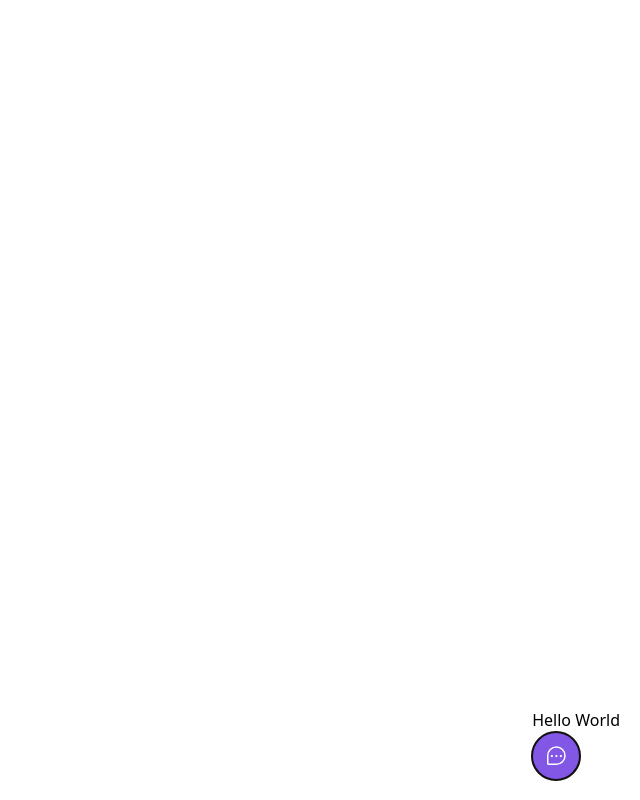
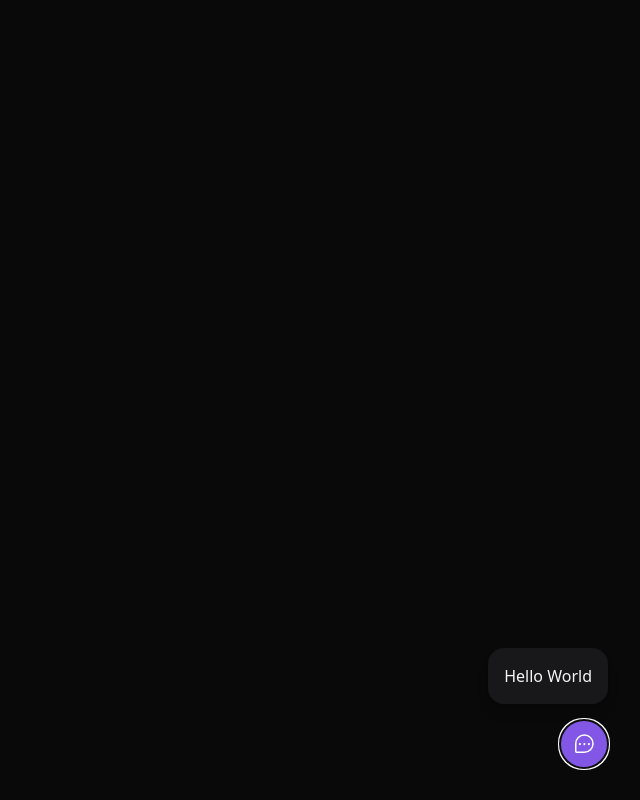
Before and after one commit to devrafamenegon/feedget-nlwreturn, a React (Vite) app: page / in a window 1280 px wide. Both pictures are taken after a click on the button "Feedback". Shown: the whole page, without its empty margins (640-1280 px from the left). Built offline with nearby package versions, Linux system fonts and the light colour scheme.

Commit message:
:sparkles: Global background color and WidgetForm creation

```diff
--- a/src/components/Widget.tsx
+++ b/src/components/Widget.tsx
@@ -1,10 +1,13 @@
 import { ChatTeardropDots } from 'phosphor-react'
 import { Popover } from '@headlessui/react'
+import { WidgetForm } from './WidgetForm'
 
 export function Widget(){
   return (
-    <Popover className='absolute bottom-5 right-5'>
-      <Popover.Panel>Hello World</Popover.Panel>
+    <Popover className='absolute bottom-4 right-4 md:bottom-8 md:right-8 flex flex-col items-end'>
+      <Popover.Panel>
+        <WidgetForm />
+      </Popover.Panel>
 
       <Popover.Button className='bg-brand-500 rounded-full px-3 h-12 text-white flex items-center group'>
         <ChatTeardropDots className="w-6 h-6" />
--- /dev/null
+++ b/src/components/WidgetForm.tsx
@@ -0,0 +1,7 @@
+export function WidgetForm() {
+  return (
+    <div className="bg-zinc-900 p-4 relative rounded-2xl mb-4 flex flex-col items-center shadow-lg w-[calc(100vw-2rem)] md:w-auto">
+      Hello World
+    </div>
+  );
+}
--- a/src/global.css
+++ b/src/global.css
@@ -1,3 +1,7 @@
 @tailwind base;
 @tailwind components;
 @tailwind utilities;
+
+body {
+  @apply bg-[#09090A] text-zinc-100;
+}
```
